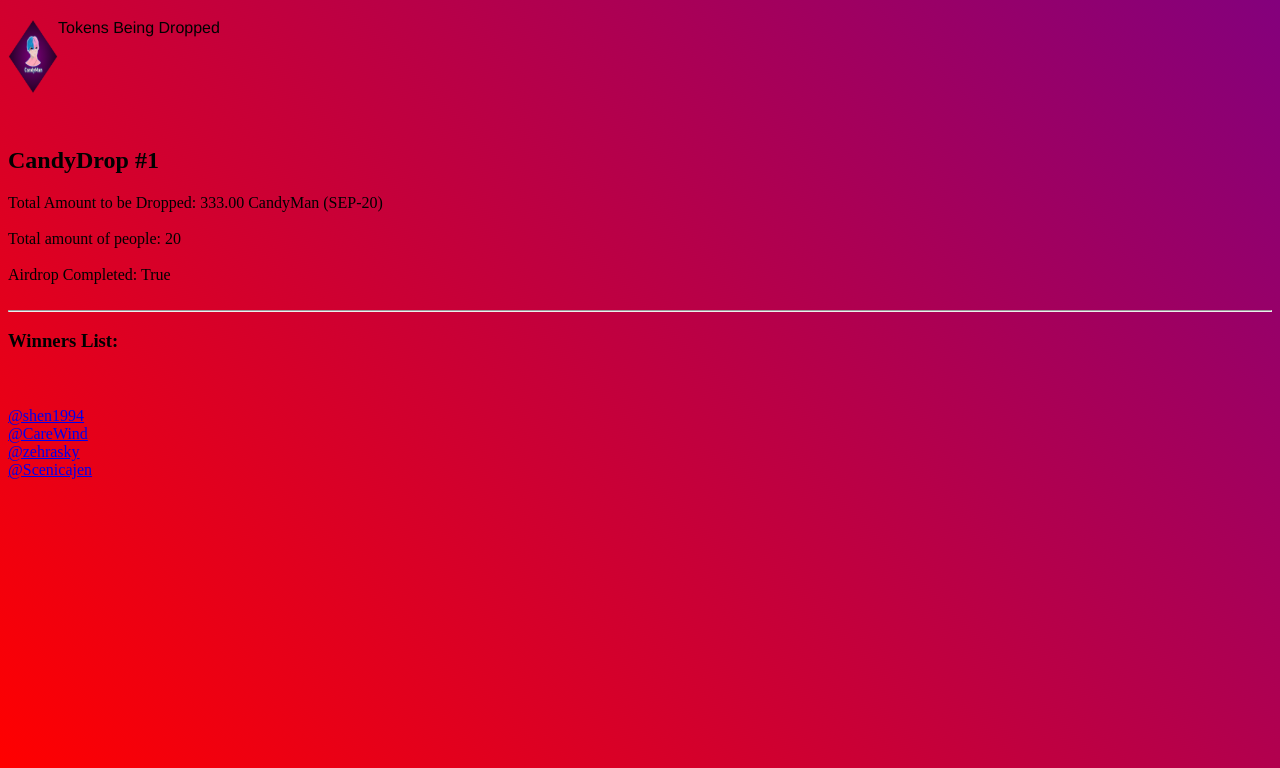
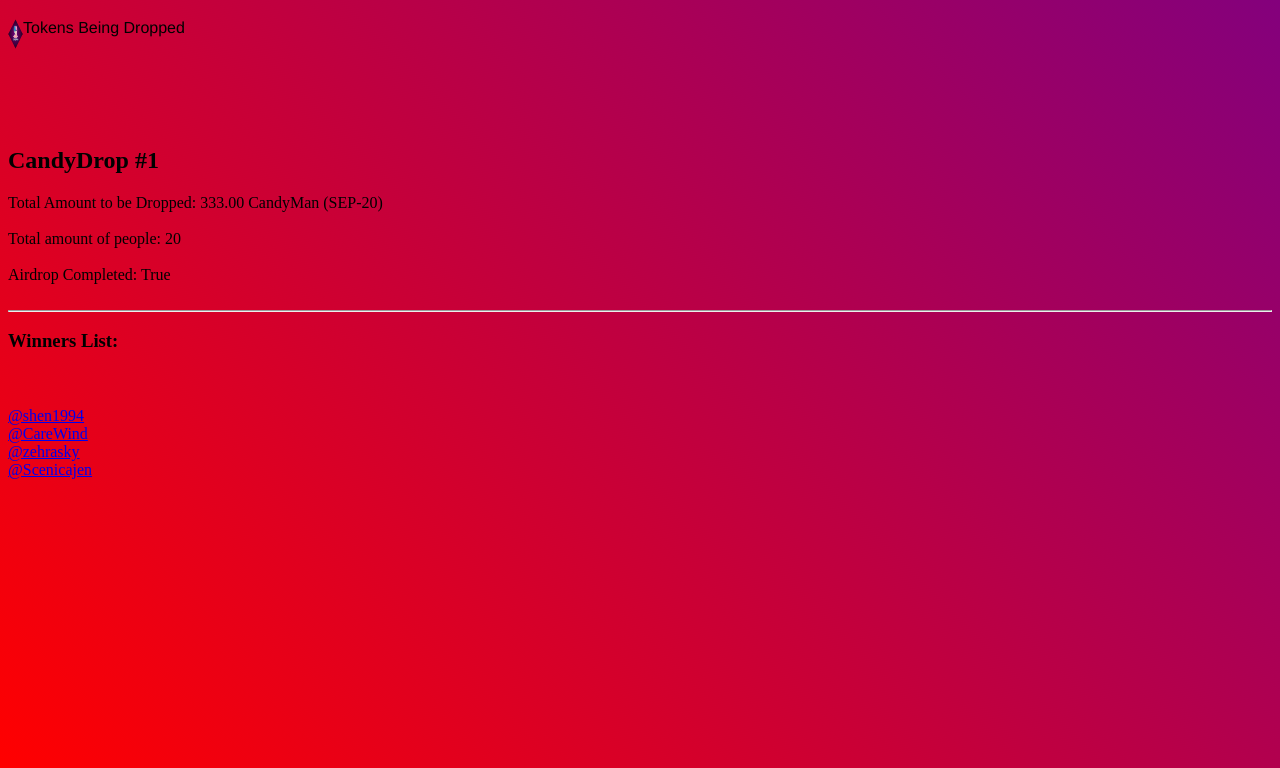
Before and after one commit to istmeprincess/CandyMan, a plain HTML site: page candydraws/candydraw.html in a window 1280 px wide. Shown: the part 61-829 px from the top of the page. Drawn offline with Linux system fonts and the light colour scheme.

Commit message:
Update draw.css

```diff
--- a/css/draw.css
+++ b/css/draw.css
@@ -6,8 +6,8 @@ body{
 img{
   align: left;
   float: left;
-  height: 75px;
-  width: 50px;
+  height: 30px;
+  width: 15px;
 }
 
 h1{
```
